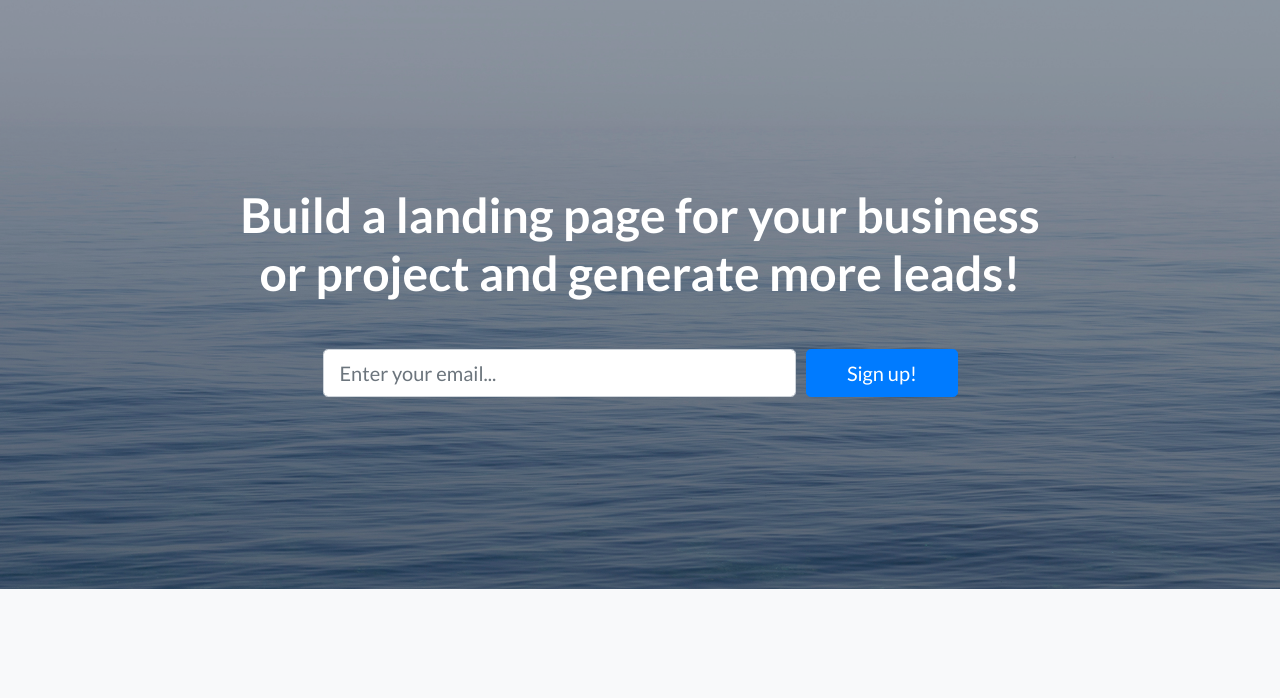
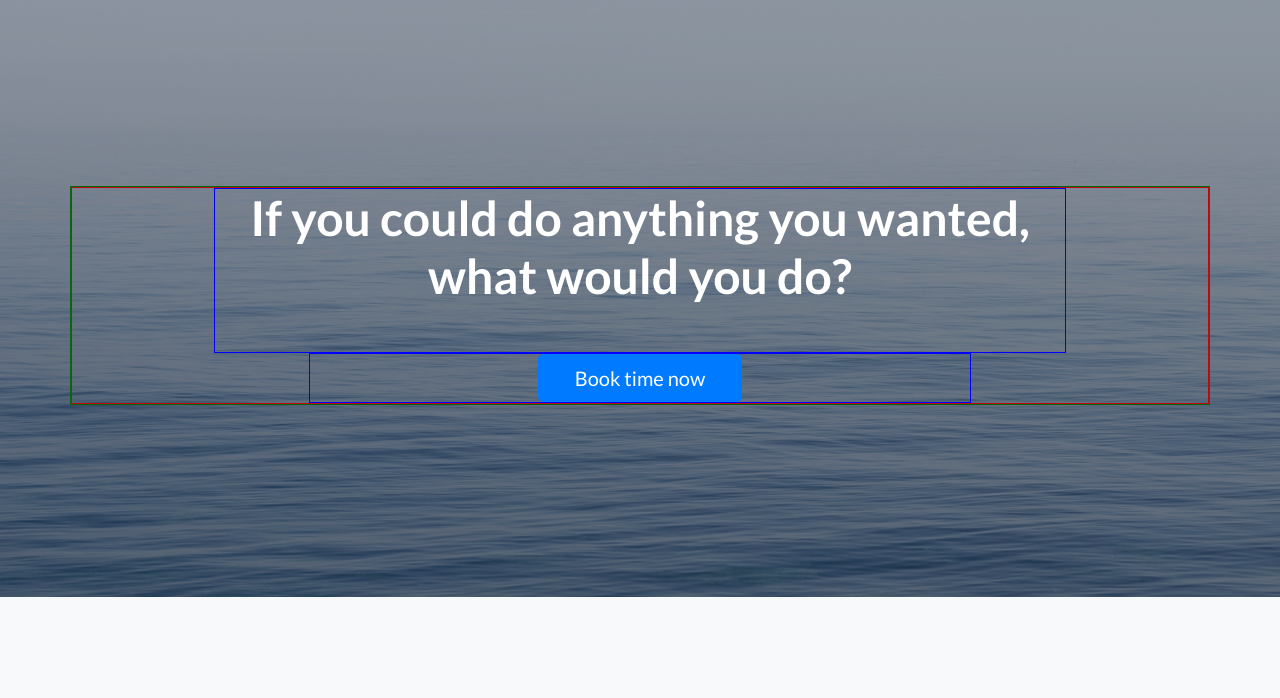
Before and after one commit to fredfigueiredo/newweb-dev, a website: page index.html in a window 1280 px wide. Shown: the part 62-760 px from the top of the page. Drawn offline with Linux system fonts and the light colour scheme.

Commit message:
Understand the grid system.

```diff
--- a/index.html
+++ b/index.html
@@ -21,6 +21,18 @@
   <!-- Custom styles for this template -->
   <link href="css/landing-page.min.css" rel="stylesheet">
 
+  <style type="text/css">
+      .my-container {
+        border: 1px solid green;
+      }
+      .my-row {
+        border: 1px solid red;
+      }
+      .my-col {
+        border: 1px solid blue;
+      }
+  </style>
+
 </head>
 
 <body>
@@ -37,19 +49,21 @@
   <!-- Masthead -->
   <header class="masthead text-white text-center">
     <div class="overlay"></div>
-    <div class="container">
-      <div class="row">
-        <div class="col-xl-9 mx-auto">
-          <h1 class="mb-5">Build a landing page for your business or project and generate more leads!</h1>
+    <div class="container my-container">
+      <div class="row my-row">
+        <div class="col-xl-9 mx-auto my-col">
+          <h1 class="mb-5">
+            If you could do anything you wanted,<br>
+            what would you do?
+          </h1>
         </div>
-        <div class="col-md-10 col-lg-8 col-xl-7 mx-auto">
+        <div class="col-md-10 col-lg-8 col-xl-7 mx-auto my-col">
           <form>
             <div class="form-row">
-              <div class="col-12 col-md-9 mb-2 mb-md-0">
-                <input type="email" class="form-control form-control-lg" placeholder="Enter your email...">
-              </div>
-              <div class="col-12 col-md-3">
-                <button type="submit" class="btn btn-block btn-lg btn-primary">Sign up!</button>
+              <div class="col-md-4 mx-auto">
+                <button type="submit" class="btn btn-block btn-lg btn-primary">
+                  Book time now
+                </button>
               </div>
             </div>
           </form>
```
